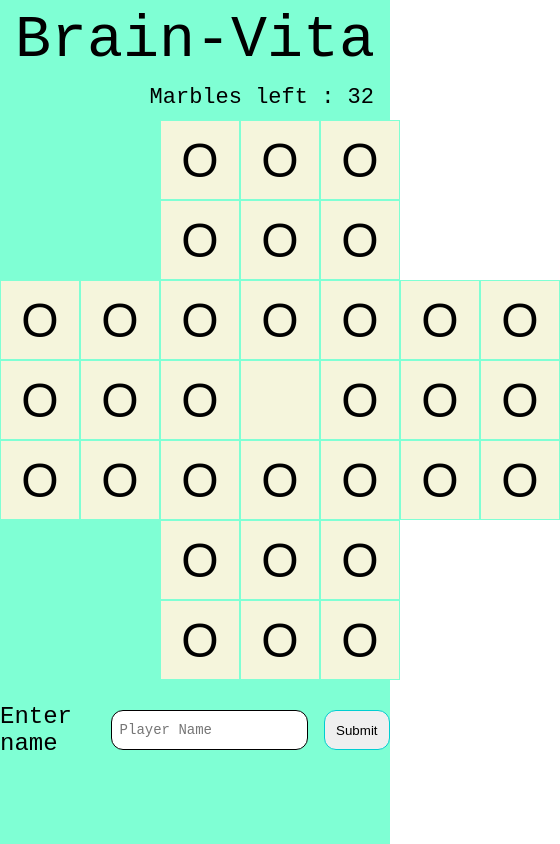
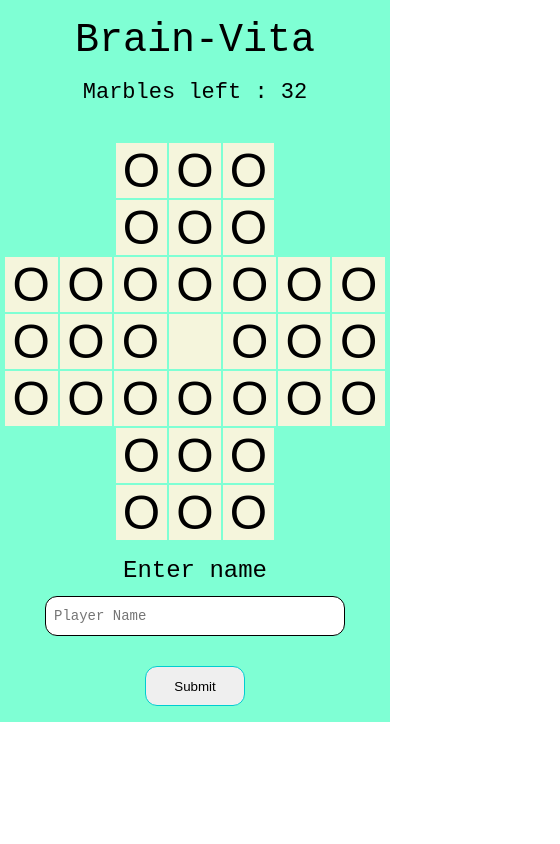
Before and after one commit to bhaskartalla/brain-vita, a React (Create React App) app: page / in a window 390 px wide. Shown: the whole page, 560 px wide, since content can reach past the window. Built offline with nearby package versions, Linux system fonts and the light colour scheme.

Commit message:
Mobile responsive made

```diff
--- a/src/App.js
+++ b/src/App.js
@@ -5,7 +5,9 @@ import Game from "./components/Game"
 const App = () => {
   return (
     <Wrapper>
-      <GameTitle>Brain-Vita</GameTitle>
+      <GameTitle>
+        <p>Brain-Vita</p>
+      </GameTitle>
       <Game />
     </Wrapper>
   )
--- a/src/components/FormDetails.js
+++ b/src/components/FormDetails.js
@@ -6,13 +6,23 @@ const FormWrapper = styled.div`
   display: flex;
   justify-content: center;
   align-items: center;
-  height: 100px;
+  flex-wrap: wrap;
+  padding: 16px 0;
+
+  @media (max-width: 768px) {
+    flex-direction: column;
+    justify-content: space-between;
+    height: unset;
+  }
 `
 
 const InputWrapper = styled.div`
   width: 300px;
   height: 40px;
   margin: 0 16px;
+  @media (max-width: 768px) {
+    margin: 12px 0 30px;
+  }
 `
 
 const ErrorMsg = styled.label`
@@ -92,7 +102,6 @@ const FormDetails = (props) => {
         />
         {isError && <ErrorMsg>Please enter valid Player name</ErrorMsg>}
       </InputWrapper>
-
       <SubmitButton type='submit' onClick={handleSubmitClick}>
         Submit
       </SubmitButton>
--- a/src/components/Game.js
+++ b/src/components/Game.js
@@ -4,7 +4,7 @@ import {
   Top,
   Middle,
   Bottom,
-  InoDivrapper,
+  InfoDivrapper,
   Errorlabel,
   ScoreLabel,
 } from "./style"
@@ -144,10 +144,10 @@ const Game = () => {
 
   return (
     <>
-      <InoDivrapper>
+      <InfoDivrapper>
         <Errorlabel isError={invalidMove}>Error..!! Invalid move</Errorlabel>
         <ScoreLabel>Marbles left : {score}</ScoreLabel>
-      </InoDivrapper>
+      </InfoDivrapper>
       <Board>
         <Top>
           {renderSquare(0, 2)}
--- a/src/components/Square.js
+++ b/src/components/Square.js
@@ -2,8 +2,10 @@ import React from "react"
 import styled from "styled-components"
 
 const Box = styled.button`
-  width: 80px;
-  height: 80px;
+  max-width: 80px;
+  max-height: 80px;
+  width: 100%;
+  height: 100%;
   outline: none;
   font-family: fantasy;
   font-size: 48px;
--- a/src/components/style.js
+++ b/src/components/style.js
@@ -3,8 +3,10 @@ import styled from "styled-components"
 export const Board = styled.div`
   display: flex;
   flex-direction: column;
-  width: 560px;
-  height: 560px;
+  max-width: 560px;
+  max-height: 560px;
+  width: 98%;
+  height: 98%;
   margin: auto;
   align-items: center;
 `
@@ -13,32 +15,36 @@ export const Top = styled.div`
   display: grid;
   grid-template-columns: repeat(3, 1fr);
   grid-template-rows: repeat(2, 1fr);
-  width: 240px;
-  height: 160px;
+  width: 42%;
+  height: 28%;
 `
 
 export const Middle = styled.div`
   display: grid;
+  width: 100%;
+  height: 42%;
   grid-template-columns: repeat(7, 1fr);
   grid-template-rows: repeat(3, 1fr);
-  width: 100%;
-  height: 240px;
 `
 
 export const Bottom = styled.div`
   display: grid;
   grid-template-columns: repeat(3, 1fr);
   grid-template-rows: repeat(2, 1fr);
-  width: 240px;
-  height: 160px;
+  width: 42%;
+  height: 28%;
 `
 
-export const InoDivrapper = styled.div`
+export const InfoDivrapper = styled.div`
   display: flex;
   width: 100%;
   height: 40px;
   align-items: center;
   justify-content: center;
+  @media (max-width: 768px) {
+    flex-direction: column-reverse;
+    height: unset;
+  }
 `
 
 export const Errorlabel = styled.label`
@@ -54,4 +60,9 @@ export const ScoreLabel = styled.label`
   position: absolute;
   right: 16px;
   margin-bottom: 6px;
+
+  @media (max-width: 768px) {
+    position: unset;
+    margin-bottom: 16px;
+  }
 `
--- a/src/style.js
+++ b/src/style.js
@@ -4,6 +4,9 @@ export const Wrapper = styled.div`
   width: 100%;
   height: 100vh;
   background-color: aquamarine;
+  @media (max-width: 768px) {
+    height: unset;
+  }
 `
 
 export const GameTitle = styled.div`
@@ -14,4 +17,8 @@ export const GameTitle = styled.div`
   height: 80px;
   display: flex;
   justify-content: center;
+
+  @media (max-width: 768px) {
+    font-size: 40px;
+  }
 `
```
